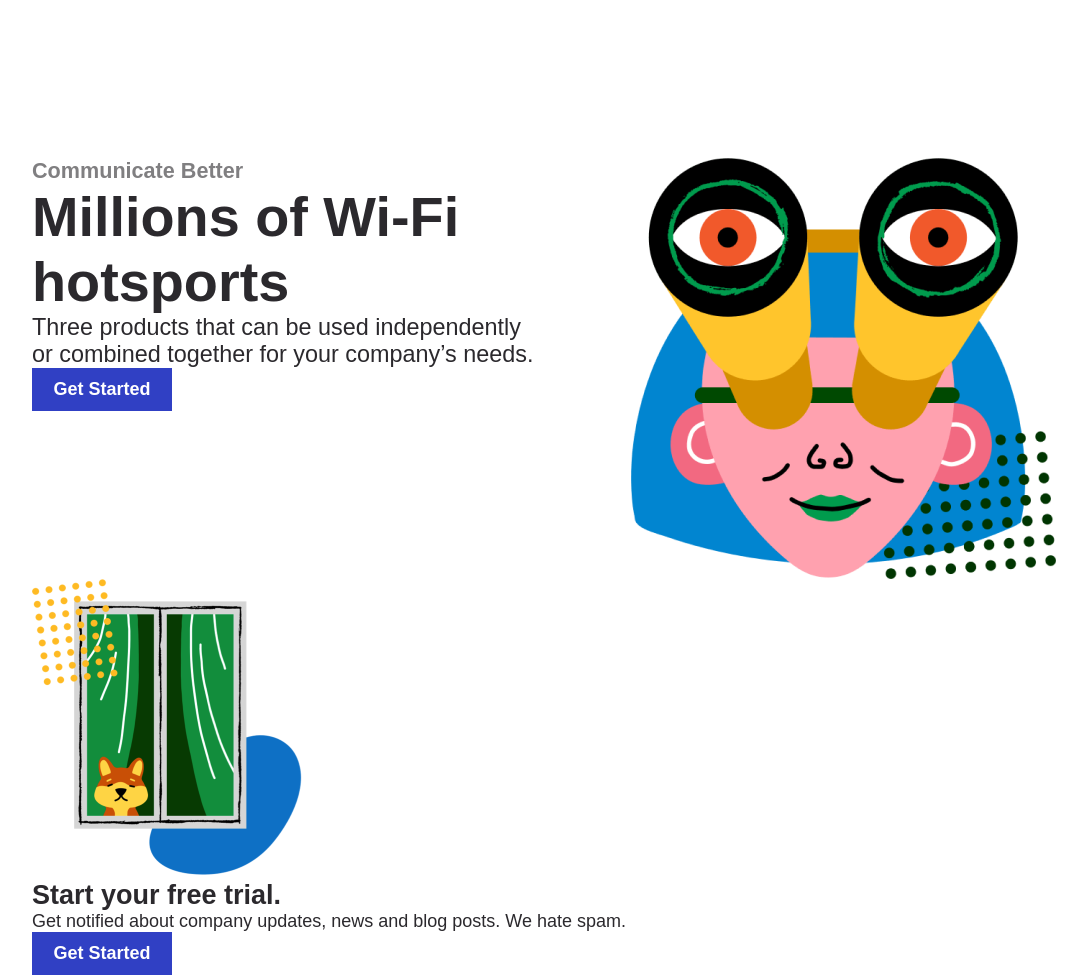
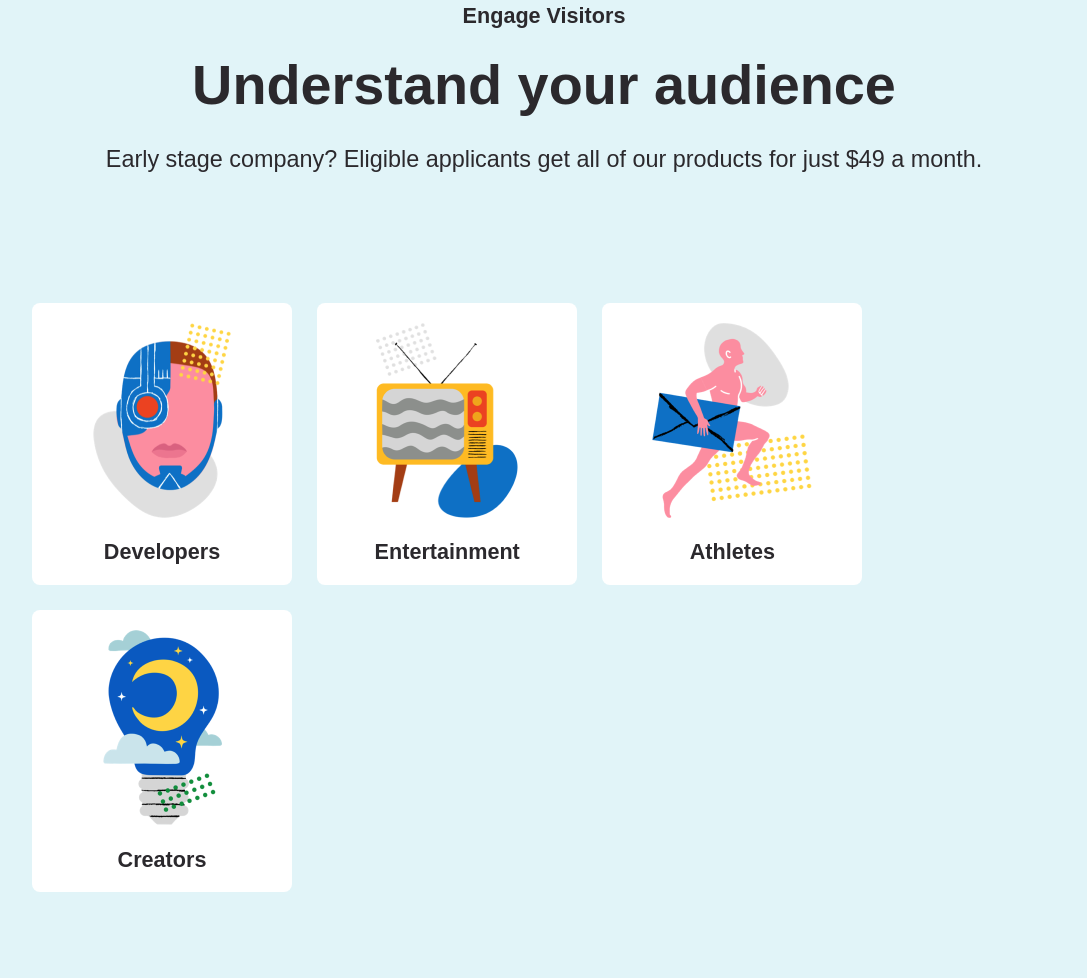
Before and after one commit to Nastasia1505/StartupLanding, a plain HTML site: page index.html in a window 1280 px wide. Shown: the part 1172-2150 px from the top of the page, without its empty margins (96-1183 px from the left). Drawn offline with Linux system fonts and the light colour scheme.

Commit message:
add categories

```diff
--- a/index.html
+++ b/index.html
@@ -62,7 +62,27 @@
     </section>
     <section class="categories">
         <div class="container">
-
+<h3 class="categories__subtitle">Engage Visitors</h3>
+<h2 class="categories__title">Understand your audience</h2>
+<p class="categories__text">Early stage company? Eligible applicants get all of our products for just $49 a month.</p>
+<div class="categories__list">
+<div class="categories__card">
+    <img class="categories__img" src="./assets/categories1.png" alt="#">
+    <p class="categories__name">Developers</p>
+</div>
+<div class="categories__card">
+    <img class="categories__img"  src="./assets/categories2.png" alt="#">
+    <p class="categories__name">Entertainment</p>
+</div>
+<div class="categories__card">
+    <img class="categories__img" src="./assets/categories3.png" alt="#">
+    <p class="categories__name">Athletes</p>
+</div>
+<div class="categories__card">
+    <img class="categories__img" src="./assets/categories4.png" alt="#">
+    <p class="categories__name">Creators</p>
+</div>
+</div>
         </div>
     </section>
     <section class="about">
@@ -79,10 +99,16 @@
     <section class="subscription">
         <div class="container">
             <img src="./assets/subscription.png" alt="#">
+            <div class="subscription__content">
             <h2 class="subscription__title">Start your free trial.</h2>
             <p class="subscription__text">Get notified about company updates, news and blog posts. We hate spam.</p>
-            <form aria-placeholder="Enter your email"></form>
-            <button class="btn">Get Started</button>
+            <div class="subscription__form">
+            <form>
+                <input type="email" class="subscription__field" name="email" placeholder="Enter your email">
+                <button class="btn">Get Started</button>
+            </form>
+        </div>
+        </div>
         </div>
     </section>
     <section class="footer">
--- a/style.css
+++ b/style.css
@@ -64,7 +64,8 @@ font-weight: 300;
     padding: 0.6rem 1.2rem;
     border: none;
     cursor: pointer;
-}
+    border-radius: 2px;
+   }
 
 .btn-white{
    color: #3040C4;
@@ -117,7 +118,8 @@ font-weight: 300;
 }
 
 .possibilities{
-    height: 630px;
+    padding-top: 5.5rem;
+    padding-bottom: 5.5rem;
 }
 
 .possibilities .container{
@@ -126,19 +128,85 @@ font-weight: 300;
 }
 
 .possibilities__card{
-display: flex;
-flex-direction: column;
+    display: flex;
+    flex-direction: column;
+
 }
 
 .possibilities__img{
     max-width: 150px;
-    max-height: 150px;
+    max-height: 160px;
+}
+
+.categories{
+    background-color: #00a2c61e;
+    padding-top: 3rem;
+    padding-bottom: 9.5rem;
+}
+
+.categories .container{
+    display: flex;
+    flex-direction: column;
+    align-items: center;
+    }
+
+.categories__list{
+    display: flex;
+    flex-direction: row;
+    flex-wrap: wrap;
+    gap: 1.4rem;
+}
+
+.categories__subtitle{
+    font-size: 1.2rem;
+    margin-bottom: 1.3rem;
+    font-weight: bold;
+}
+
+.categories__title{
+    font-size: 3.1rem;
+    font-weight: bold;
+    margin-bottom: 1.6rem;
+}
+
+.categories__text{
+    font-size: 1.3rem;
+    margin-bottom: 7.2rem;
+}
+
+.categories__card{
+    display: flex;
+    flex-direction: column;
+    align-items: center;
+    justify-content: center;
+    padding:  1.1rem 3.3rem;
+    gap: 1.2rem;
+    width: 260px;
+    max-height: 300px;
+    border-radius: 8px;
+    background-color: #FFFFFF;
+}
+
+.categories__card:hover{
+    cursor: pointer;
+    background-color: #3141C5;
+    color: #FFFFFF;
+}
+
+.categories__name{
+    font-size: 1.2rem;
+    font-weight: bold;
+}
+
+.about{
+    padding-top: 8.2rem;
+  padding-bottom: 10.5rem;
 }
 
 .about__contant{
-    /* display: flex;
+    display: flex;
     flex-direction: column;
-    gap: 2rem; */
+    gap: 1.5rem;
     width: 50%;
 }
 
@@ -151,6 +219,7 @@ flex-direction: column;
     color: #807F81;
     font-size: 1.2rem;
     font-weight: bold;
+    /* margin-bottom: 1.3rem; */
 }
 
 .about__title{
@@ -161,3 +230,44 @@ flex-direction: column;
 .about__text{
     font-size: 1.3rem;
 }
+
+.subscription{
+    background-color: rgba(43, 41, 45, 0.062);
+    padding-top: 5.8rem;
+    padding-bottom: 3.8rem;
+}
+
+.subscription .container{
+    display: flex;
+    gap: 10rem;
+    align-items: center;
+    justify-content: center;
+}
+
+.subscription__title{
+    font-size: 2.2rem;
+    letter-spacing: -0.25px;
+    margin-bottom: 1.1rem;
+}
+
+.subscription__text{
+    font-size: 1.2rem;
+    margin-bottom: 1.38rem;
+}
+
+.subscription__form form {
+    display: flex;
+    gap: 0.5rem;
+}
+
+.subscription__field{
+    width: 300px;
+    padding: 0px 15px;
+    border: 1px solid #2b292d3a;
+}
+
+
+.subscribe__field::placeholder {
+    font-family: "Work Sans", sans-serif;
+    font-size: 1rem;
+}
```
